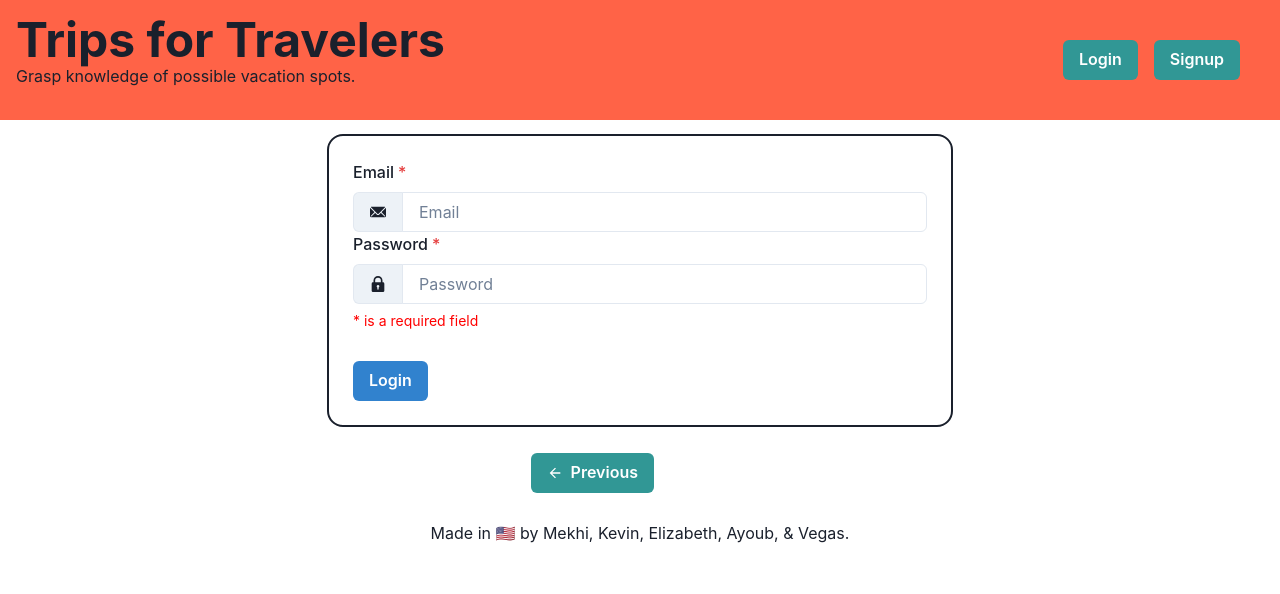
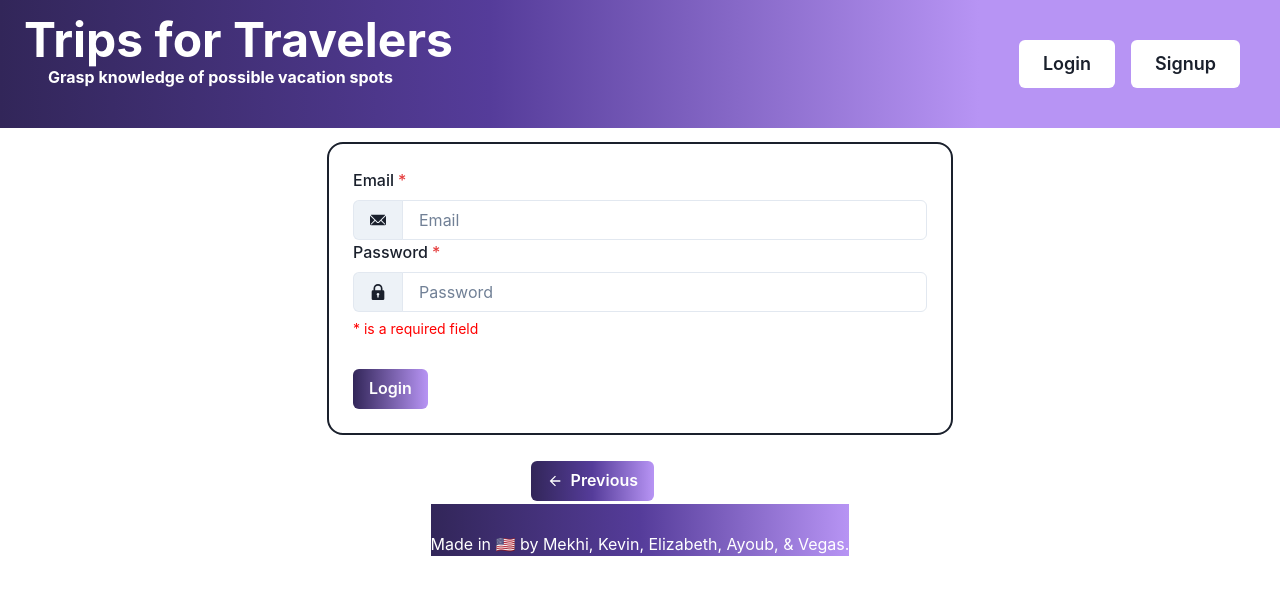
Before and after one commit to saucymj/MERN-BookingApp, a React (Create React App) app in the folder client/: page /login in a window 1280 px wide. Shown: the top 594 px of the page. Built offline with nearby package versions, Linux system fonts and the light colour scheme.

Commit message:
added some styling: couldn't get the footer to stat at the bottom or expand the full width

```diff
--- a/client/public/index.html
+++ b/client/public/index.html
@@ -10,34 +10,13 @@
       content="Web site created using create-react-app"
     />
     <link rel="apple-touch-icon" href="%PUBLIC_URL%/logo192.png" />
-    <!--
-      manifest.json provides metadata used when your web app is installed on a
-      user's mobile device or desktop. See https://developers.google.com/web/fundamentals/web-app-manifest/
-    -->
+
     <link rel="manifest" href="%PUBLIC_URL%/manifest.json" />
-    <!--
-      Notice the use of %PUBLIC_URL% in the tags above.
-      It will be replaced with the URL of the `public` folder during the build.
-      Only files inside the `public` folder can be referenced from the HTML.
 
-      Unlike "/favicon.ico" or "favicon.ico", "%PUBLIC_URL%/favicon.ico" will
-      work correctly both with client-side routing and a non-root public URL.
-      Learn how to configure a non-root public URL by running `npm run build`.
-    -->
-    <title>React App</title>
+    <title>MERN Booking App</title>
   </head>
   <body>
     <noscript>You need to enable JavaScript to run this app.</noscript>
     <div id="root"></div>
-    <!--
-      This HTML file is a template.
-      If you open it directly in the browser, you will see an empty page.
-
-      You can add webfonts, meta tags, or analytics to this file.
-      The build step will place the bundled scripts into the <body> tag.
-
-      To begin the development, run `npm start` or `yarn start`.
-      To create a production bundle, use `npm run build` or `yarn build`.
-    -->
   </body>
 </html>
--- a/client/src/App.js
+++ b/client/src/App.js
@@ -3,6 +3,7 @@ import { ApolloClient, InMemoryCache, ApolloProvider, createHttpLink } from '@ap
 import { setContext } from '@apollo/client/link/context';
 import { BrowserRouter as Router, Routes, Route } from 'react-router-dom';
 import { ChakraProvider } from '@chakra-ui/react'
+import './App.css';
 
 import Header from './components/Header';
 import Home from './pages/Home';
@@ -35,9 +36,10 @@ function App() {
   return (
     <ChakraProvider>
     <ApolloProvider client={client}>
+      <div className='page-container'></div>
       <Router>
         <Header />
-        <div className="">
+        <div className="content-wrap">
           <Routes>
               <Route
                 path="/"
@@ -56,9 +58,10 @@ function App() {
                 element={<SingleReview />}
               />
           </Routes>
-           </div>
-           <Footer/>
+        </div>
+        <Footer/>
       </Router>
+
     </ApolloProvider>
     </ChakraProvider>
   );
--- a/client/src/components/BlogForm/index.js
+++ b/client/src/components/BlogForm/index.js
@@ -6,7 +6,7 @@ import { ADD_BLOG } from '../../utils/mutations';
 import { QUERY_BLOGS } from '../../utils/queries';
 
 import Auth from '../../utils/auth';
-import { FormControl, Button, Textarea, Text } from '@chakra-ui/react';
+import { FormControl, Button, Textarea, Text , Heading} from '@chakra-ui/react';
 import { AddIcon } from '@chakra-ui/icons';
 
 const BlogForm = () => {
@@ -57,7 +57,9 @@ const BlogForm = () => {
 
   return (
     <div>
-      <h3>How was your trip?</h3>
+      <Heading as="h2" size="2xl" p="10">
+        How was your trip?
+      </Heading>
 
       {Auth.loggedIn() ? (
         <>
@@ -71,10 +73,10 @@ const BlogForm = () => {
             </FormControl>
         </>
       ) : (
-        <p style={{ fontSize:'27px' }}>
+        <Heading pl="10" as="h3" size="l">
           You need to be logged in to create a post. Please{' '}
-          <Link to="/login">login</Link> or <Link to="/signup">signup.</Link>
-        </p>
+          <Link color='blue' to="/login" >login</Link> or <Link color="blue" to="/signup">signup.</Link>
+        </Heading>
       )}
     </div>
   );
--- a/client/src/components/BlogList/index.js
+++ b/client/src/components/BlogList/index.js
@@ -5,7 +5,7 @@ import { ChatIcon } from '@chakra-ui/icons';
 
 const BlogList = ({ blogs, title }) => {
     if (!blogs.length) {
-        return <h3>Oops No blogs</h3>;
+        return <Heading as='h2' size="l" pl="10" pt="5">Oops No Blogs</Heading>;
     }
 
     return (
--- a/client/src/components/Footer/index.js
+++ b/client/src/components/Footer/index.js
@@ -8,15 +8,15 @@ const Footer = () => {
   const location = useLocation();
   const navigate = useNavigate();
   return (
-    <Flex align="center" justify="center" p={3}>
+    <Flex flexDirection="column" minHeight="100%" align="center" justify="center" p={3}>
       <div className="">
         {location.pathname !== '/' && (
-        <Button ml={100}  onClick={() => navigate(-1)} leftIcon={<ArrowBackIcon />} colorScheme='teal' variant='solid'>
+        <Button ml={100}  onClick={() => navigate(-1)} leftIcon={<ArrowBackIcon />} bgGradient="linear(to-r, purple.900, purple.700 ,purple.300)" variant='solid' color="white" mb="3px">
            Previous
          </Button>
         )}
         <Spacer/>
-        <Box pt={7}>
+        <Box w='100%' color="white" bgGradient="linear(to-r, purple.900, purple.700 ,purple.300)" mt="auto" pt={7}>
           <h4>
             Made in{' '}
             <span
--- a/client/src/components/Header/index.js
+++ b/client/src/components/Header/index.js
@@ -12,14 +12,16 @@ const Header = () => {
     return (
         <header className="">
             <Flex>
-            <Box bg='tomato' w='100%' p={4}>
+            <Box bgGradient="linear(to-r, purple.900, purple.700 ,purple.300)" w='100%' p={4}>
                 <div>
                     <Link className="" to="/">
-                        <Heading as='h2' size='2xl'>
+                        <Heading color="white" as='h1' size='2xl' pl="2">
                             Trips for Travelers
                         </Heading>
                     </Link>
-                    <p className="">Grasp knowledge of possible vacation spots.</p>
+                    <Heading color="white" as="h2" size="sm" pt="1" pl="8">
+                        Grasp knowledge of possible vacation spots
+                    </Heading>
                 </div>
                 </Box>
                 <Spacer />
@@ -32,14 +34,14 @@ const Header = () => {
                     ) : (
                         <>
 
-                        <ButtonGroup gap='2' bg='tomato' w='100%' p={10} h='100%'>
+                        <ButtonGroup gap='2' bg='purple.300' w='100%' p={10} h='100%'>
                             <Link className="" to="/login">
-                                <Button colorScheme='teal' size='md'>
+                                <Button bg="white" size='lg'>
                                     Login
                                 </Button>
                             </Link>
                             <Link className="" to="/signup">
-                                <Button colorScheme='teal' size='md'>
+                                <Button bg="white" size='lg'>
                                     Signup
                                 </Button>
                             </Link>
--- a/client/src/pages/Login.js
+++ b/client/src/pages/Login.js
@@ -59,7 +59,8 @@ const Login = (props) => {
                     <FormLabel>Password</FormLabel>
                     <InputGroup>
                     <InputLeftAddon children={<LockIcon/>} />
-                    <Input placeholder='Password'
+                    <Input
+                        placeholder='Password'
                         id='password'
                         value={formState.password}
                         type='password'
@@ -68,7 +69,7 @@ const Login = (props) => {
                     </InputGroup>
                     <FormHelperText color='red'>* is a required field</FormHelperText>
                     <div>
-                        <Button mt={8} type='submit' colorScheme='blue'>Login</Button>
+                        <Button mt={8} type='submit' bgGradient="linear(to-r, purple.900, purple.300)" color="white">Login</Button>
                     </div>
                 </FormControl>
                 </Box>
--- a/client/src/pages/Signup.js
+++ b/client/src/pages/Signup.js
@@ -71,7 +71,7 @@ const Signup = () => {
                     </InputGroup>
                     <FormHelperText color='red'>* is a required field</FormHelperText>
                     <div>
-                        <Button mt={8} type='submit' colorScheme='blue'>Signup</Button>
+                        <Button mt={8} type='submit' bgGradient="linear(to-r, purple.900, purple.300)" color="white">Signup</Button>
                     </div>
                 </FormControl>
                 </Box>
```
Also changed, not shown: client/src/index.css (line endings or trailing spaces). Lines whose indentation alone changed are shown as unchanged.
